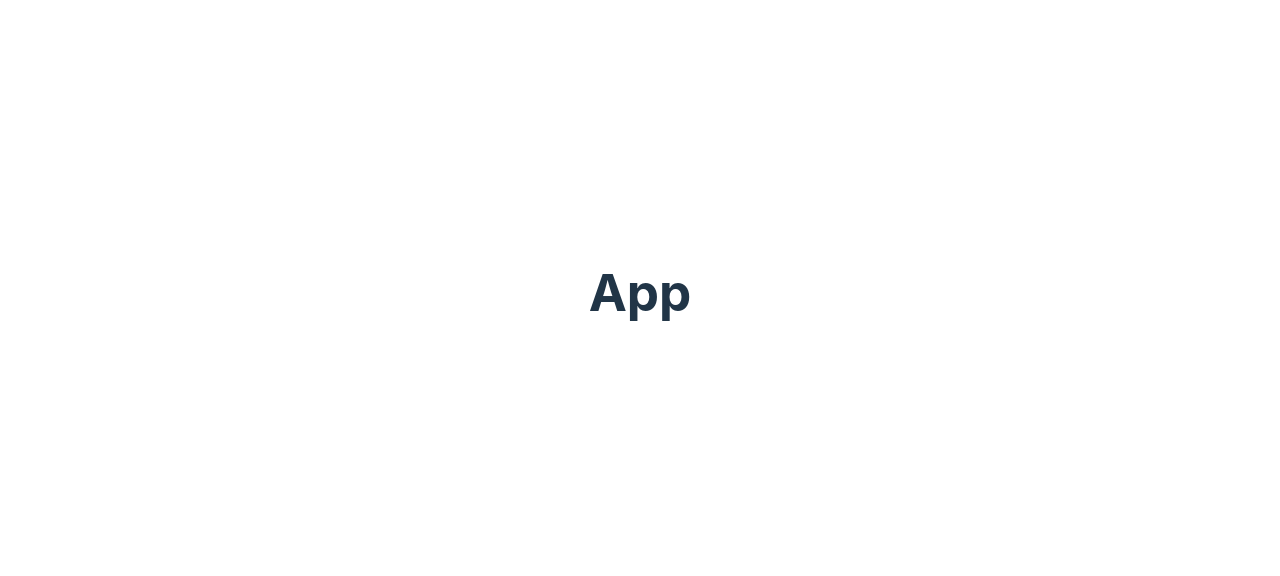
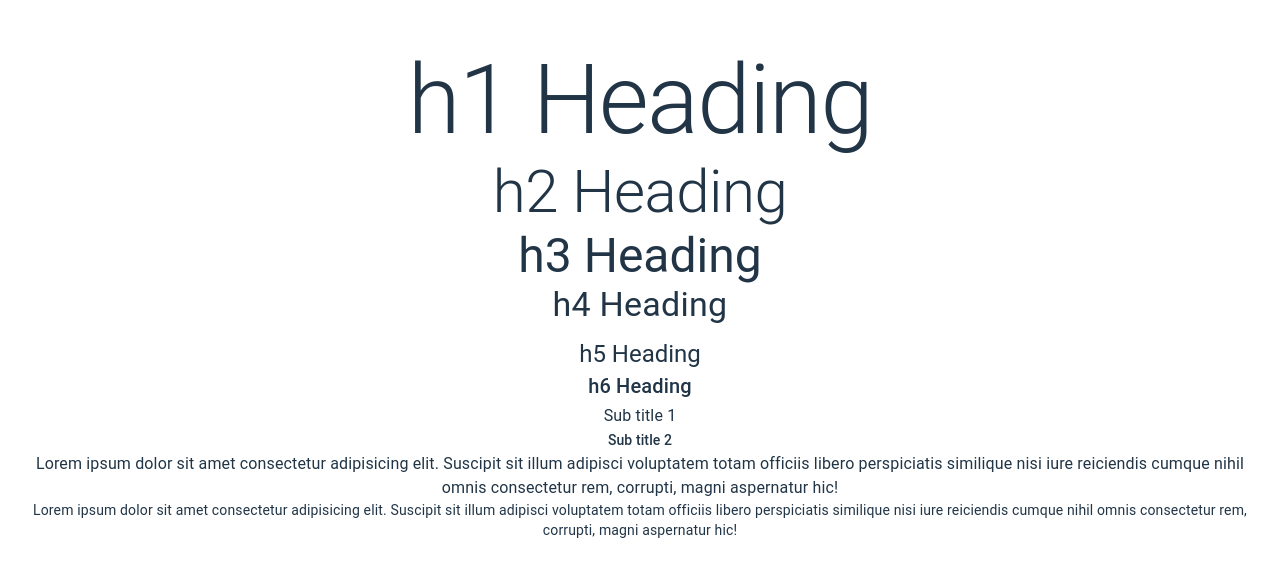
Before and after one commit to ifoysalahmmed/material-demo, a React (Vite) app: page / in a window 1280 px wide. Shown: the part 108-684 px from the top of the page. Built offline with nearby package versions, Linux system fonts and the light colour scheme.

Commit message:
added MuiTypography

```diff
--- a/src/App.jsx
+++ b/src/App.jsx
@@ -1,11 +1,12 @@
 import "./App.css";
+import MuiTypography from "./components/MuiTypography";
 
-function App() {
+const App = () => {
   return (
     <>
-      <h1>App</h1>
+      <MuiTypography />
     </>
   );
-}
+};
 
 export default App;
--- /dev/null
+++ b/src/components/MuiTypography.jsx
@@ -0,0 +1,36 @@
+import { Typography } from "@mui/material";
+
+const MuiTypography = () => {
+  return (
+    <div>
+      <Typography variant="h1">h1 Heading</Typography>
+      <Typography variant="h2">h2 Heading</Typography>
+      <Typography variant="h3">h3 Heading</Typography>
+      <Typography variant="h4" component={"h1"} gutterBottom>
+        h4 Heading
+      </Typography>
+      <Typography variant="h5">h5 Heading</Typography>
+      <Typography variant="h6">h6 Heading</Typography>
+
+      <Typography variant="subtitle1">Sub title 1</Typography>
+      <Typography variant="subtitle2">Sub title 2</Typography>
+
+      {/* for body means p tag the default value is body1. so we can skip the variant */}
+
+      <Typography variant="body1">
+        Lorem ipsum dolor sit amet consectetur adipisicing elit. Suscipit sit
+        illum adipisci voluptatem totam officiis libero perspiciatis similique
+        nisi iure reiciendis cumque nihil omnis consectetur rem, corrupti, magni
+        aspernatur hic!
+      </Typography>
+      <Typography variant="body2">
+        Lorem ipsum dolor sit amet consectetur adipisicing elit. Suscipit sit
+        illum adipisci voluptatem totam officiis libero perspiciatis similique
+        nisi iure reiciendis cumque nihil omnis consectetur rem, corrupti, magni
+        aspernatur hic!
+      </Typography>
+    </div>
+  );
+};
+
+export default MuiTypography;
```
